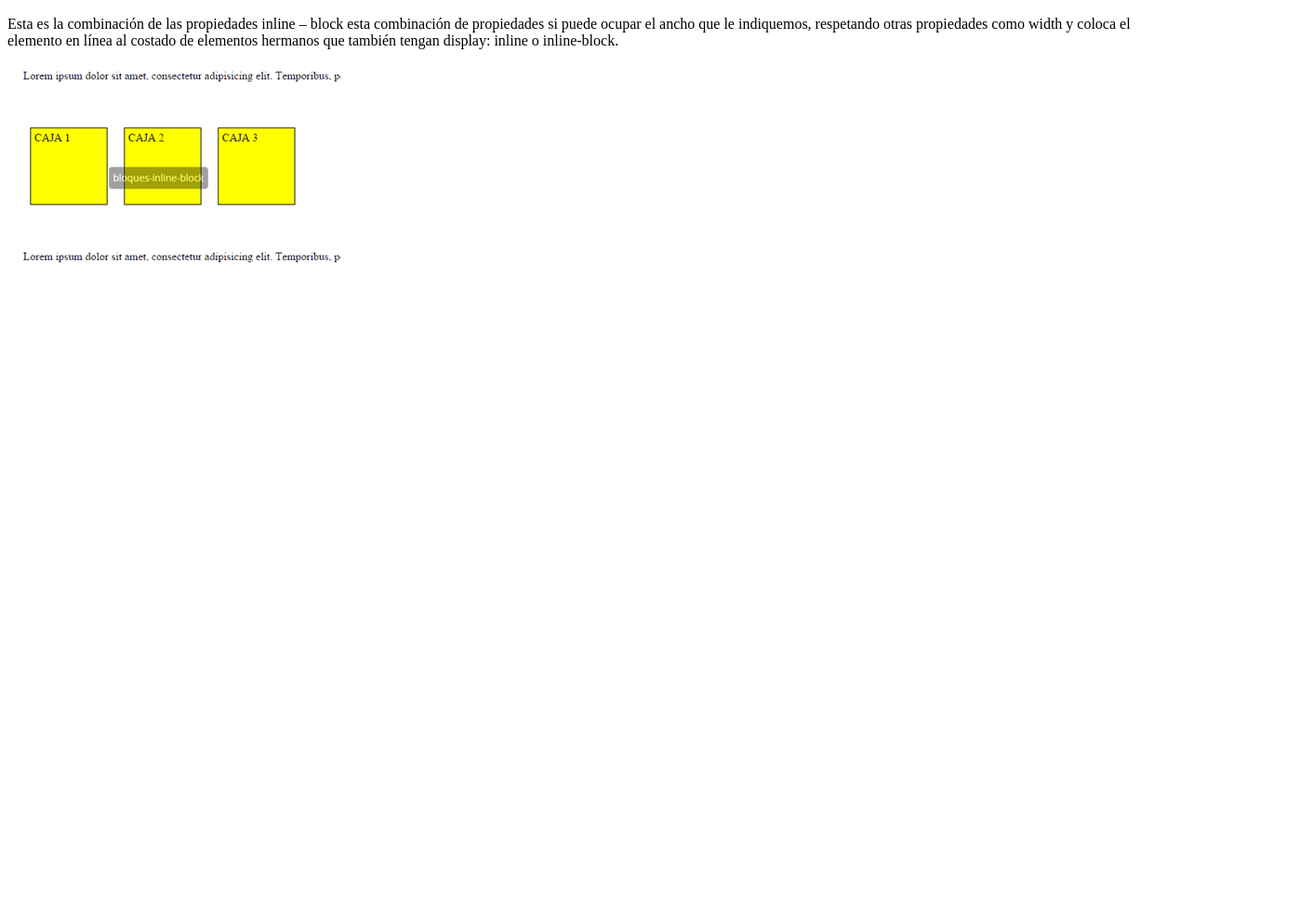
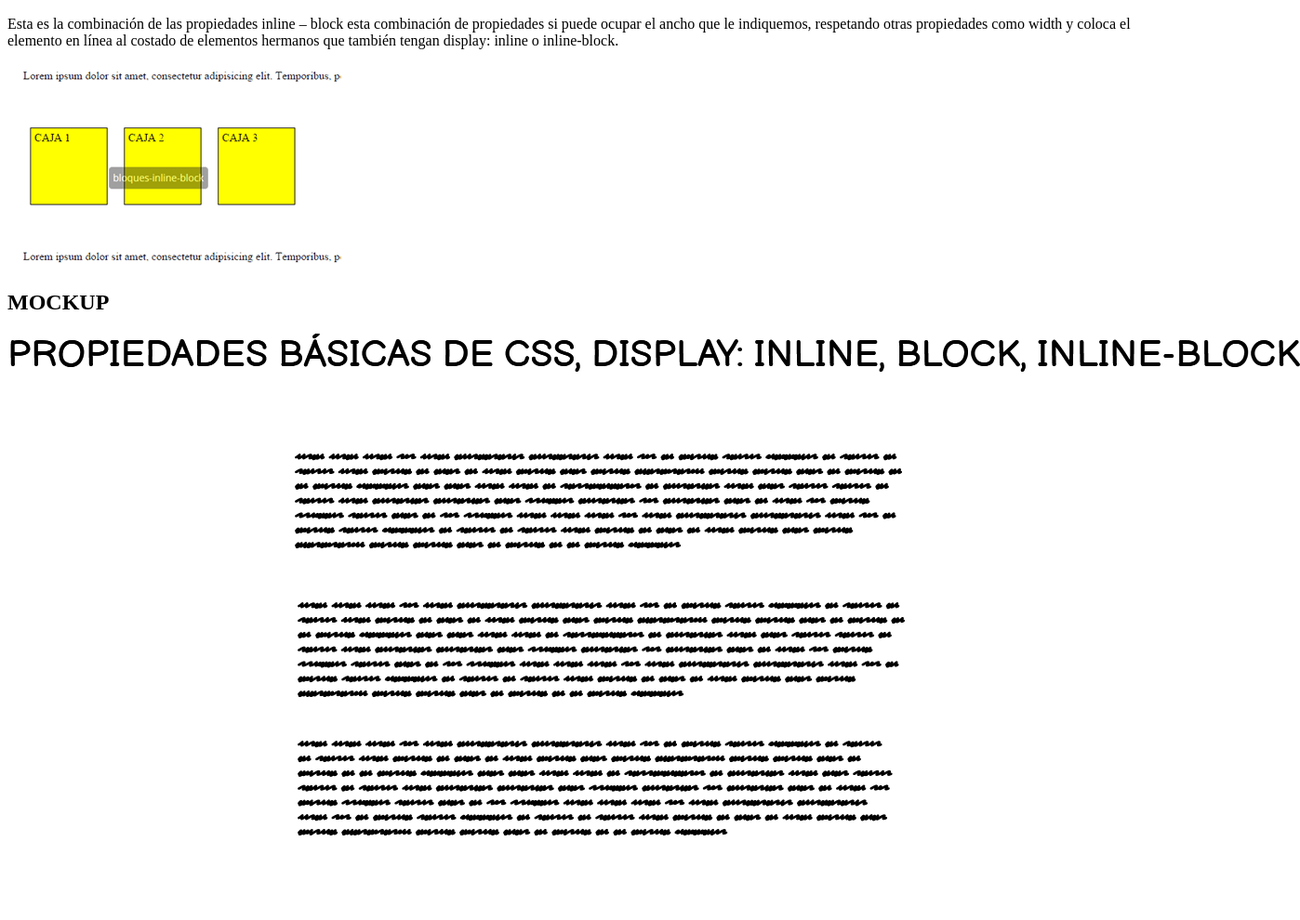
Before and after one commit to ccbarreras/DSW-ChirstianBarrera, a plain HTML site: page planning.html in a window 1280 px wide. Shown: the part 1090-2080 px from the top of the page at 93% size, 1398 px wide, since content can reach past the window. Before the commit the page ends 1390 px from the top, so only its background shows below. Drawn offline with Linux system fonts and the light colour scheme.

Commit message:
mockup
se ingresa imagen de mockup

```diff
--- a/planning.html
+++ b/planning.html
@@ -36,5 +36,8 @@
             <h3><strong>Propiedad inline-block: </strong></h3><p>Esta es la combinación de las propiedades inline – block esta combinación de propiedades si puede ocupar el ancho que le indiquemos, respetando otras propiedades como width y coloca el elemento en línea al costado de elementos hermanos que también tengan display: inline o inline-block.</p>
             <img src="/img/inline-block.png">
 
+        <h2>MOCKUP</h2>
+            <img src="/img/mockup.png" alt="Mockup">
+
 </body>
 </html>
```
